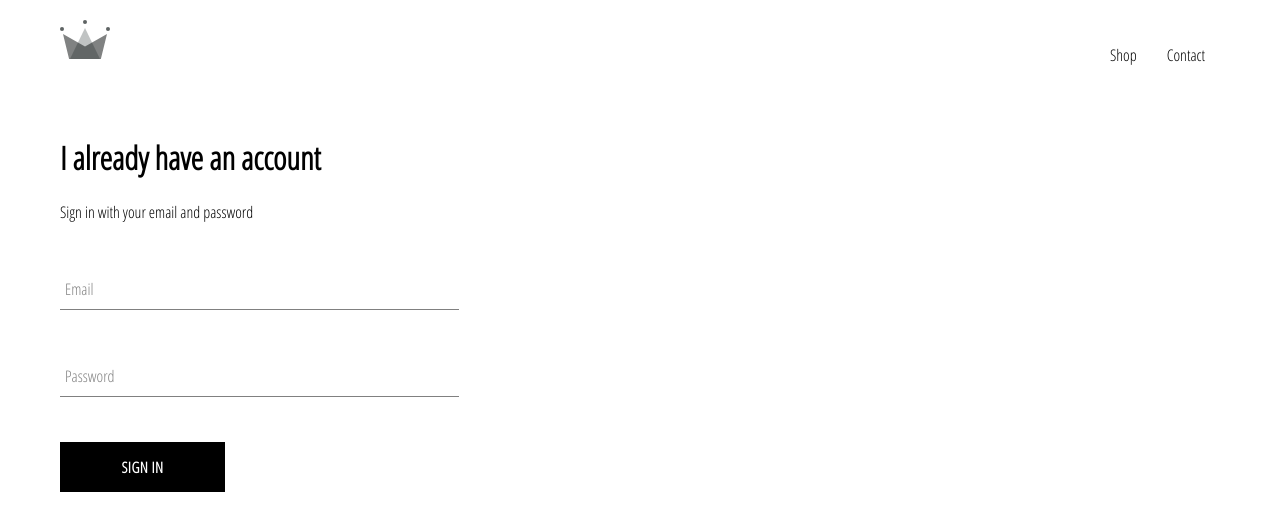
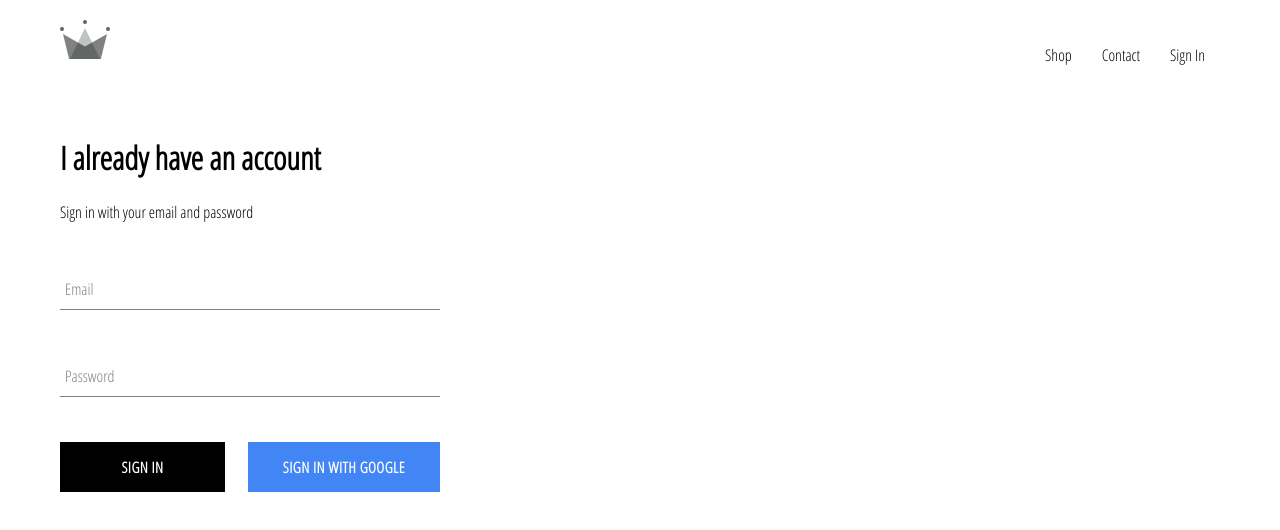
Before and after one commit to rahuljindal18/clothing, a React (Create React App) app: page /signin in a window 1280 px wide. Shown: the top 530 px of the page. Built offline with nearby package versions, Linux system fonts and the light colour scheme; no server answers.

Commit message:
firebase integration with sign in page

```diff
--- a/package.json
+++ b/package.json
@@ -6,6 +6,7 @@
     "@testing-library/jest-dom": "^4.2.4",
     "@testing-library/react": "^9.3.2",
     "@testing-library/user-event": "^7.1.2",
+    "firebase": "^7.6.1",
     "node-sass": "^4.13.0",
     "react": "^16.12.0",
     "react-dom": "^16.12.0",
--- a/src/App.css
+++ b/src/App.css
@@ -1,3 +1,7 @@
+* {
+  box-sizing: border-box;
+}
+
 body {
   font-family: 'Open Sans Condensed', sans-serif;
   padding: 20px 60px;
--- a/src/App.js
+++ b/src/App.js
@@ -4,12 +4,35 @@
 import ShopPage from './pages/shop/shop.component';
 import SignInAndSignUpPage from './pages/sign-in-and-sign-up/sign-in-and-sign-up.component';
 import Header from './components/header/header.component';
+import {auth} from './firebase/firebase.utils';
 import './App.css';
 
-function App() {
+class App extends React.Component {
+  constructor(){
+    super();
+
+    this.state = {
+      currentUser : null
+    }
+  }
+
+  unsubscribeFromAuth = null;
+
+  componentDidMount(){
+    this.unsubscribeFromAuth = auth.onAuthStateChanged(user => {
+      this.setState({currentUser: user});
+      console.log(user)
+    });
+  }
+
+  componentWillUnmount(){
+    this.unsubscribeFromAuth();
+  }
+
+  render(){
   return (
     <div>
-      <Header/>
+      <Header currentUser={this.state.currentUser}/>
       <Switch>
         <Route exact path="/" component={HomePage}></Route>
         <Route  path="/shop" component={ShopPage}></Route>
@@ -18,5 +41,6 @@
     </div>
   );
 }
+}
 
 export default App;
--- a/src/components/custom-button/custom-button.component.js
+++ b/src/components/custom-button/custom-button.component.js
@@ -1,8 +1,8 @@
 import React from 'react';
 import './custom-button.styles.scss';
 
-const CustomButton = ({children, ...otherProps}) => (
-    <button className="custom-button" {...otherProps}>
+const CustomButton = ({children, isGoogleSignIn, ...otherProps}) => (
+    <button className={`${isGoogleSignIn ? 'google-sign-in' : ''} custom-button`} {...otherProps}>
         {children}
     </button>
 )
--- a/src/components/custom-button/custom-button.styles.scss
+++ b/src/components/custom-button/custom-button.styles.scss
@@ -19,4 +19,14 @@
       color: black;
       border: 1px solid black;
     }
+
+    &.google-sign-in {
+      background-color: #4285f4;
+      color: white;
+
+      &:hover {
+        background-color: #357ae8;
+        border: none;
+      }
+    }
   }
--- a/src/components/header/header.component.js
+++ b/src/components/header/header.component.js
@@ -1,9 +1,10 @@
 import React from 'react';
 import {Link} from 'react-router-dom';
 import {ReactComponent as Logo} from '../../assets/crown.svg';
+import {auth} from '../../firebase/firebase.utils';
 import './header.styles.scss';
 
-const Header = () => (
+const Header = ({currentUser}) => (
     <div className="header">
         <Link to="/">
             <Logo className="logo"/>
@@ -11,6 +12,12 @@
         <div className="options">
             <Link to="/shop" className="option">Shop</Link>
             <Link to="/contact" className="option">Contact</Link>
+            {
+                currentUser
+                ? <div className="option" onClick={() => auth.signOut()}>Sign Out</div>
+                : <Link to="/signin" className="option">Sign In</Link>
+
+            }
         </div>
     </div>
 )
--- a/src/components/header/header.styles.scss
+++ b/src/components/header/header.styles.scss
@@ -20,6 +20,7 @@
 
       .option {
         padding: 10px 15px;
+        cursor: pointer;
       }
     }
   }
--- a/src/components/sign-in/sign-in.component.js
+++ b/src/components/sign-in/sign-in.component.js
@@ -1,6 +1,7 @@
 import React from 'react';
 import FormInput from '../form-input/form-input.component';
 import CustomButton from '../custom-button/custom-button.component';
+import {signInWithGoogle} from '../../firebase/firebase.utils';
 import './sign-in.styles.scss';
 
 class SignIn extends React.Component{
@@ -46,8 +47,15 @@
                         label="Password"
                         required
                     />
+                    <div className="buttons">
+                        <CustomButton type="submit">Sign In</CustomButton>
+                        <CustomButton
+                        onClick={signInWithGoogle}
+                        isGoogleSignIn>
+                        Sign In with Google
+                        </CustomButton>
+                    </div>
 
-                    <CustomButton type="submit">Sign In</CustomButton>
 
                 </form>
             </div>
--- a/src/components/sign-in/sign-in.styles.scss
+++ b/src/components/sign-in/sign-in.styles.scss
@@ -1,9 +1,14 @@
 .sign-in {
-    width: 30vw;
+    width: 380px;
     display: flex;
     flex-direction: column;
 
     .title{
         margin: 10px 0;
     }
+
+    .buttons {
+        display: flex;
+        justify-content: space-between;
+    }
 }
--- /dev/null
+++ b/src/firebase/firebase.utils.js
@@ -0,0 +1,28 @@
+import firebase from 'firebase/app';
+import 'firebase/firestore';  //this is for database
+import 'firebase/auth'; //this is for authentication
+
+//we need to import firebase as in line 1 because when we import
+//firestore and auth they will automatically get attached to the firebase
+
+const config = {
+    apiKey: "AIzaSyAZNL8SbVMezsK4urUrSGrpSF4RJ65PvgM",
+    authDomain: "clothing-db-c03b3.firebaseapp.com",
+    databaseURL: "https://clothing-db-c03b3.firebaseio.com",
+    projectId: "clothing-db-c03b3",
+    storageBucket: "clothing-db-c03b3.appspot.com",
+    messagingSenderId: "482248998193",
+    appId: "1:482248998193:web:830fb754e410a6c23b4410",
+    measurementId: "G-W2GH54NRD7"
+  };
+
+  firebase.initializeApp(config);
+
+  export const auth = firebase.auth();
+  export const firestore = firebase.firestore();
+
+  const provider = new firebase.auth.GoogleAuthProvider();
+  provider.setCustomParameters({prompt: 'select_account'});
+
+  export const signInWithGoogle = () => auth.signInWithPopup(provider);
+  export default firebase;
```
Also changed, not shown: 1 other file (tests, documents, lock files or other folders).
